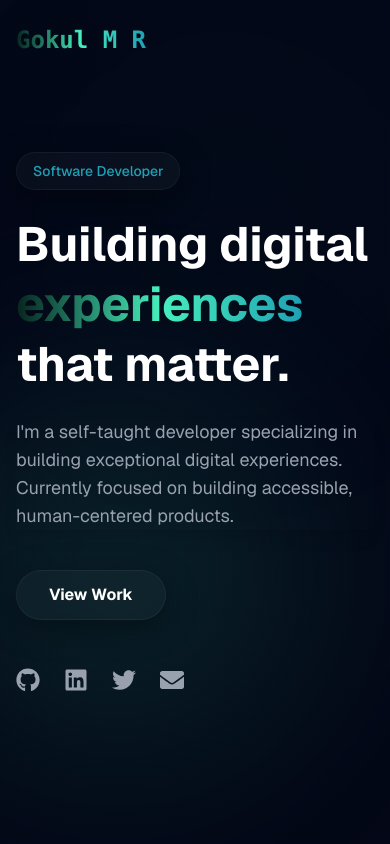
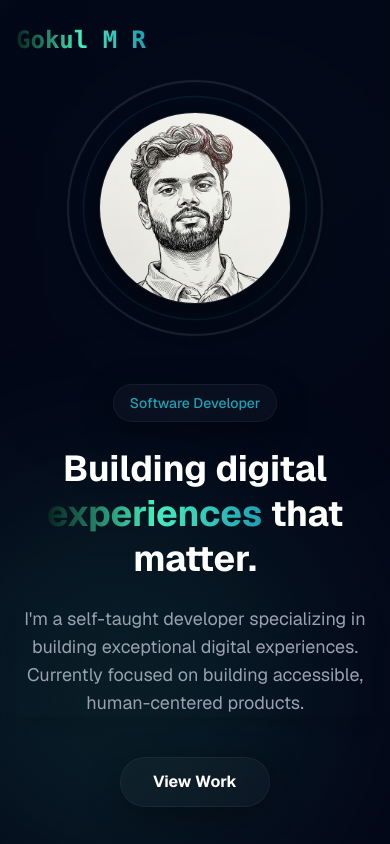
Before and after one commit to gokul8943/Gokul_M_R_Portfolio, a Next.js app: page / in a window 390 px wide. Shown: the top 844 px of the page. Built offline with nearby package versions, Linux system fonts and the light colour scheme.

Commit message:
update: hero section updated

```diff
--- a/components/Hero.tsx
+++ b/components/Hero.tsx
@@ -13,12 +13,36 @@ export default function Hero() {
             <div className="absolute bottom-20 right-20 w-96 h-96 bg-secondary/20 rounded-full blur-[100px] -z-10 animate-pulse delay-700" />
 
             <div className="max-w-7xl mx-auto grid grid-cols-1 lg:grid-cols-2 gap-12 items-center">
+                {/* Image/Visual Content - Visible on mobile now, order first on mobile */}
+                <motion.div
+                    initial={{ opacity: 0, scale: 0.8 }}
+                    animate={{ opacity: 1, scale: 1 }}
+                    transition={{ duration: 0.8 }}
+                    className="relative order-first lg:order-last"
+                >
+                    <div className="relative w-64 h-64 md:w-80 md:h-80 lg:w-full lg:aspect-square max-w-md mx-auto">
+                        {/* Decorative circles */}
+                        <div className="absolute inset-0 border-2 border-white/10 rounded-full animate-[spin_10s_linear_infinite]" />
+                        <div className="absolute inset-4 border border-accent/20 rounded-full animate-[spin_15s_linear_infinite_reverse]" />
+
+                        {/* Profile Place holder */}
+                        <div className="absolute inset-8 rounded-full overflow-hidden glass-card bg-black/20">
+                            <Image
+                                src={profileImage}
+                                alt="Profile"
+                                className="w-full h-full object-cover"
+                                priority
+                            />
+                        </div>
+                    </div>
+                </motion.div>
+
                 {/* Text Content */}
                 <motion.div
                     initial={{ opacity: 0, x: -50 }}
                     animate={{ opacity: 1, x: 0 }}
                     transition={{ duration: 0.8 }}
-                    className="space-y-6"
+                    className="space-y-6 text-center lg:text-left"
                 >
                     <motion.div
                         initial={{ opacity: 0, y: 20 }}
@@ -29,17 +53,17 @@ export default function Hero() {
                         Software Developer
                     </motion.div>
 
-                    <h1 className="text-5xl md:text-7xl font-bold leading-tight">
+                    <h1 className="text-4xl md:text-5xl lg:text-7xl font-bold leading-tight">
                         Building digital <br />
                         <span className="text-gradient">experiences</span> that matter.
                     </h1>
 
-                    <p className="text-gray-400 text-lg md:text-xl max-w-lg shadow-lg">
+                    <p className="text-gray-400 text-lg md:text-xl max-w-lg mx-auto lg:mx-0 shadow-lg">
                         I&apos;m a self-taught developer specializing in building exceptional digital experiences.
                         Currently focused on building accessible, human-centered products.
                     </p>
 
-                    <div className="flex flex-wrap gap-4 pt-4">
+                    <div className="flex flex-wrap gap-4 pt-4 justify-center lg:justify-start">
                         {/* <motion.a
                             whileHover={{ scale: 1.05 }}
                             whileTap={{ scale: 0.95 }}
@@ -58,37 +82,13 @@ export default function Hero() {
                         </motion.a>
                     </div>
 
-                    <div className="flex gap-6 pt-6 text-2xl text-gray-400">
+                    <div className="flex gap-6 pt-6 text-2xl text-gray-400 justify-center lg:justify-start">
                         <a href="#" className="hover:text-white transition-colors"><FaGithub /></a>
                         <a href="#" className="hover:text-white transition-colors"><FaLinkedin /></a>
                         <a href="#" className="hover:text-white transition-colors"><FaTwitter /></a>
                         <a href="#" className="hover:text-white transition-colors"><FaEnvelope /></a>
                     </div>
                 </motion.div>
-
-                {/* Image/Visual Content */}
-                <motion.div
-                    initial={{ opacity: 0, scale: 0.8 }}
-                    animate={{ opacity: 1, scale: 1 }}
-                    transition={{ duration: 0.8 }}
-                    className="relative hidden lg:block"
-                >
-                    <div className="relative w-full aspect-square max-w-md mx-auto">
-                        {/* Decorative circles */}
-                        <div className="absolute inset-0 border-2 border-white/10 rounded-full animate-[spin_10s_linear_infinite]" />
-                        <div className="absolute inset-4 border border-accent/20 rounded-full animate-[spin_15s_linear_infinite_reverse]" />
-
-                        {/* Profile Place holder */}
-                        <div className="absolute inset-8 rounded-full overflow-hidden glass-card bg-black/20">
-                            <Image
-                                src={profileImage}
-                                alt="Profile"
-                                className="w-full h-full object-cover"
-                                priority
-                            />
-                        </div>
-                    </div>
-                </motion.div>
             </div>
         </section>
     );
```
